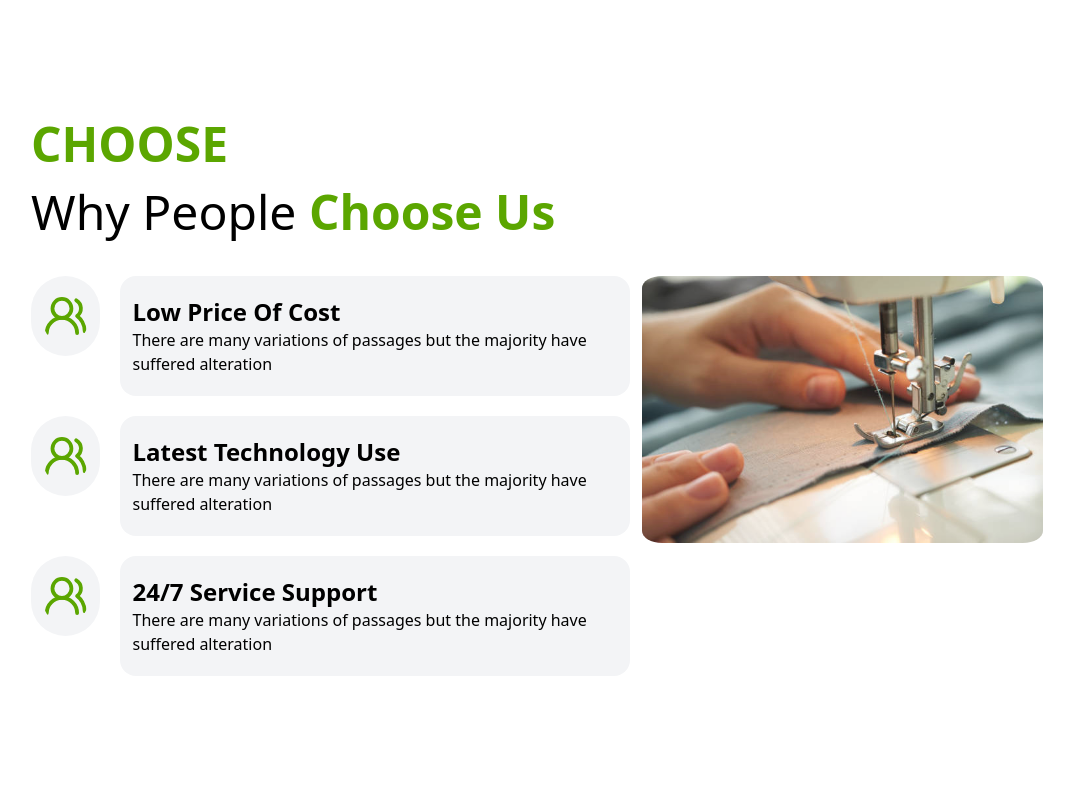
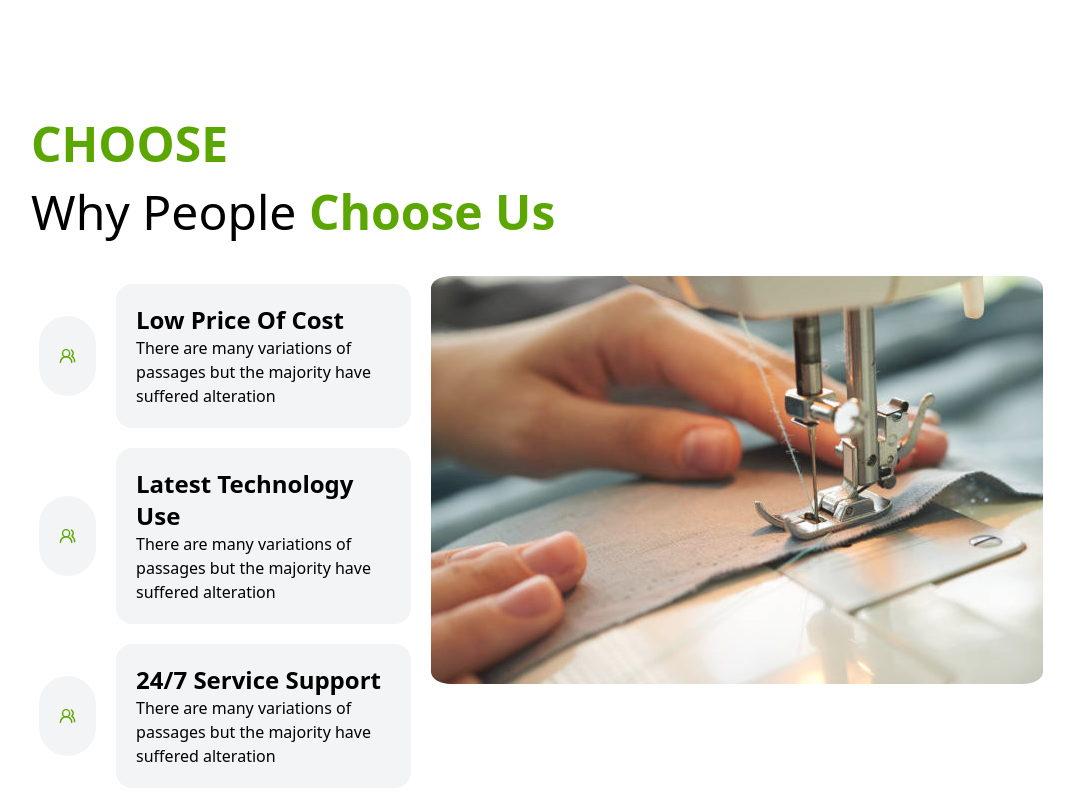
Before and after one commit to BetelTagesse/Kenean-Garment, a Next.js app: page / in a window 1280 px wide. Shown: the part 4611-5411 px from the top of the page, without its empty margins (97-1171 px from the left). Before the commit the page ends 5307 px from the top, so only its background shows below. Built offline with nearby package versions, Linux system fonts and the light colour scheme.

Commit message:
why you should choose us   done

```diff
--- a/app/globals.css
+++ b/app/globals.css
@@ -14,12 +14,18 @@
   .main-header {
     @apply bg-purple text-white py-2 px-4;
   }
+  /* .choose-us{
+    @apply hover:bg-green;
+  } */
 }
 @layer utilities {
   .animate-rotate-once {
     transition: transform 0.9s ease;
   }
-
+.choose-us:hover{
+  background-color:rgb(91, 166, 0);
+  color:aliceblue;
+}
   .group:hover .animate-rotate-once {
     transform: rotate(-360deg);
   }
--- a/src/components/home/choose_us/FirstPart.jsx
+++ b/src/components/home/choose_us/FirstPart.jsx
@@ -2,11 +2,11 @@ import { Icon } from "lucide-react";
 
 const FirstPart = ({ MyIcon, heading, description }) => {
   return (
-    <div className="flex  gap-5  my-5 ">
-      <MyIcon className="w-20 h-20  bg-gray-100 p-3 rounded-full text-green mb-10 " />
+    <div className="flex   gap-5 items-center my-5 group cursor-pointer ">
+      <MyIcon className=" choose-us w-20 h-20      bg-gray-100   p-5 rounded-full text-green group-hover:bg-green group-hover:text-white " />
 
-      <div className="flex flex-col justify-center rounded-2xl bg-gray-100 p-3  ">
-        <h2 className="font-semibold text-2xl">{heading}</h2>
+      <div className="choose-us flex flex-col justify-center rounded-2xl bg-gray-100 p-5  group-hover:bg-green group-hover:text-white ">
+        <h2 className="font-semibold text-2xl ">{heading}</h2>
         <p>{description}</p>
       </div>
     </div>
--- a/src/components/home/choose_us/WholePart.jsx
+++ b/src/components/home/choose_us/WholePart.jsx
@@ -11,8 +11,8 @@ const WholePart = () => {
         <h2 className="text-5xl py-5">
           Why People <span className="text-green font-bold">Choose Us</span>
         </h2>
-        <div className="flex justify-between">
-          <div>
+        <div className="flex flex-col lg:flex-row justify-between">
+          <div className="p-2 md:w-full ">
             <FirstPart
               MyIcon={Users2}
               heading="Low Price Of Cost"
@@ -29,13 +29,11 @@ const WholePart = () => {
               description="There are many variations of passages but the majority have suffered alteration"
             />
           </div>
-          <div className="w-full h-full  md:w-1/2  max-h-[600px]">
-            <Image
-              src={designer}
-              alt="image of a garment worker"
-              className="rounded-4xl opacity-90 p-3 py-5 object-cover h-full w-full"
-            />{" "}
-          </div>
+          <Image
+            src={designer}
+            alt="image of a garment worker"
+            className="rounded-4xl opacity-90 p-3 py-5 object-cover hidden md:block h-full w-full md:w-full md:h-full "
+          />{" "}
         </div>
       </div>
     </div>
--- a/src/components/home/recent_works/RecentWorks.jsx
+++ b/src/components/home/recent_works/RecentWorks.jsx
@@ -9,7 +9,7 @@ const RecentWorks = () => {
   return (
     <div className="bg-purple h-fit w-full my-30  ">
       <FirstSection />
-      <div className=" flex  flex-col md:flex-row  gap-10 items-center md:justify-between  w-3/4  mt-[120px] mx-auto pb-20">
+      <div className=" flex  flex-col md:flex-1/2 lg:flex-row  gap-10 items-center md:justify-between  w-3/4  mt-[120px] mx-auto pb-20">
         <SingleWork src={First} alt="Chiffon Fabric" name="chiffon fabric" />
         <SingleWork src={Second} alt="cotton fabric" name="cotton fabric" />
         <SingleWork src={Third} alt="crepe fabric " name="crepe fabric" />
```
